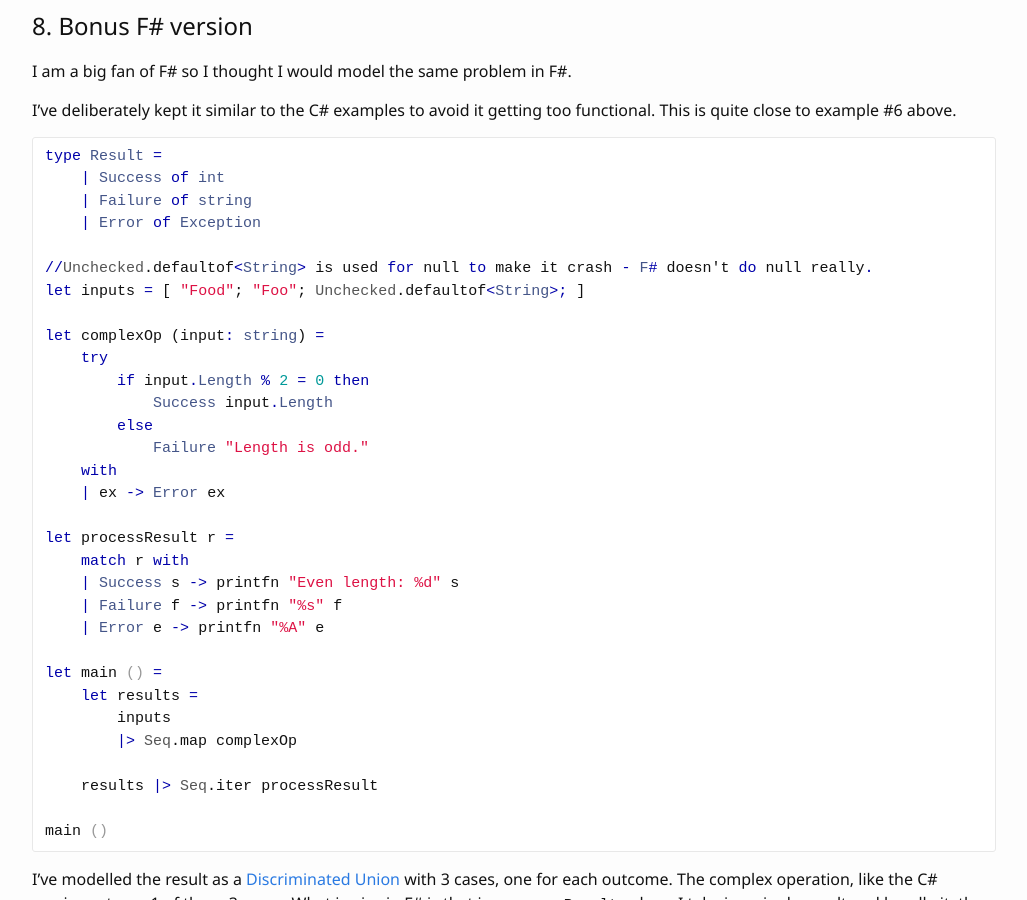
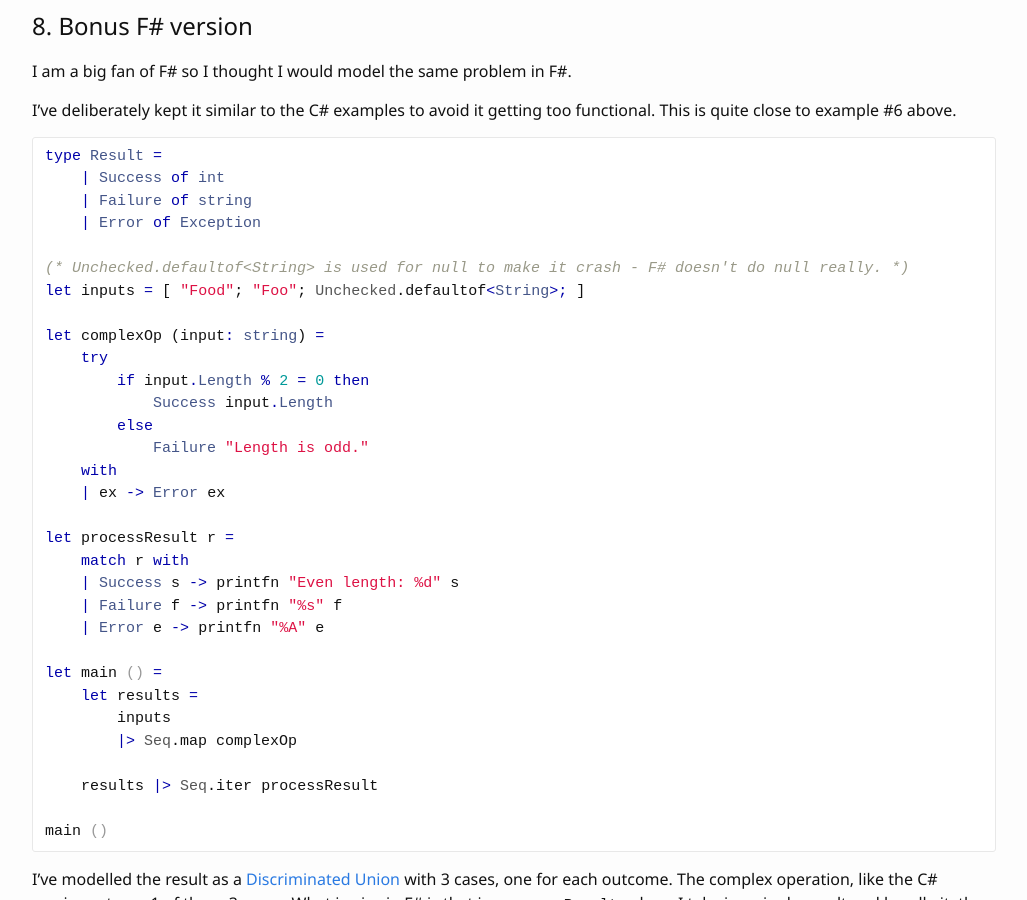
Before and after one commit to xdaDaveShaw/xdaDaveShaw.github.io, a Jekyll site: the page built from blog/_posts/2017-09-24-handling-results-from-complex-operations.md, in a window 1280 px wide and 900 px high, scrolled down 12209 px. Shown: the whole window, without its empty margins (126-1153 px from the left). Built offline with Jekyll 4.4.1, drawn with Linux system fonts in a browser that asks for light colours.

Commit message:
replacing with multiline ocaml comment block

```diff
--- a/blog/_posts/2017-09-24-handling-results-from-complex-operations.md
+++ b/blog/_posts/2017-09-24-handling-results-from-complex-operations.md
@@ -584,7 +584,7 @@ type Result =
     | Failure of string
     | Error of Exception
 
-//Unchecked.defaultof<String> is used for null to make it crash - F# doesn't do null really.
+(* Unchecked.defaultof<String> is used for null to make it crash - F# doesn't do null really. *)
 let inputs = [ "Food"; "Foo"; Unchecked.defaultof<String>; ]
 
 let complexOp (input: string) =
```
